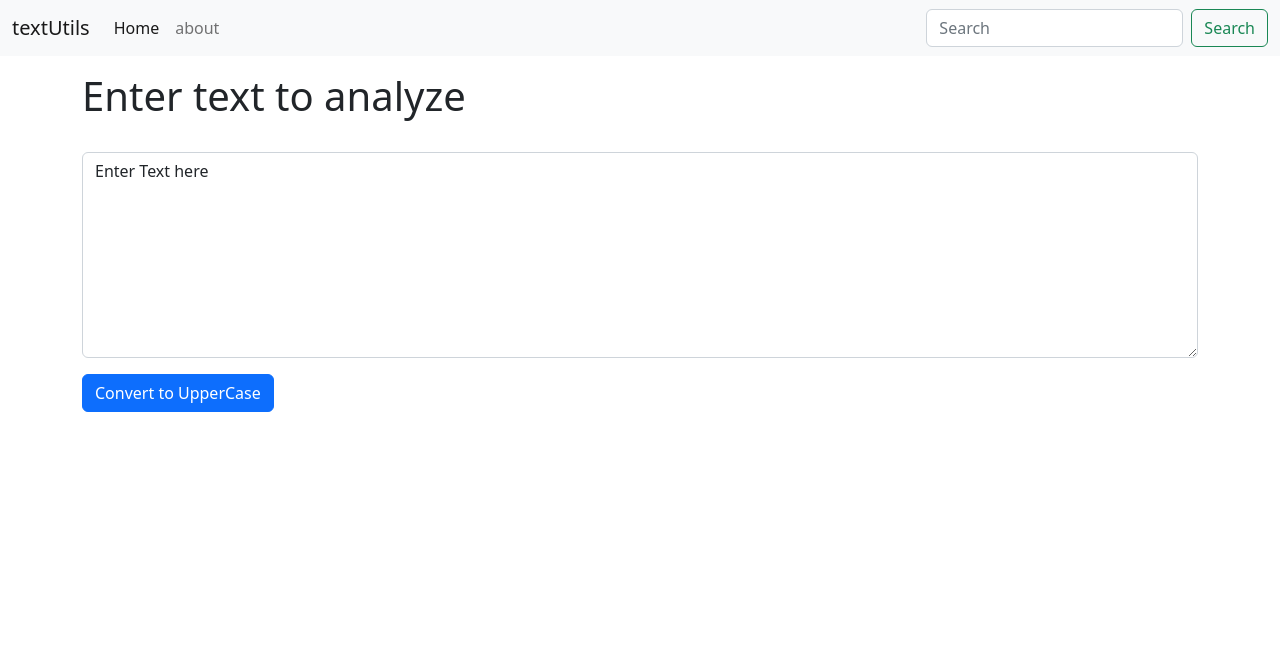
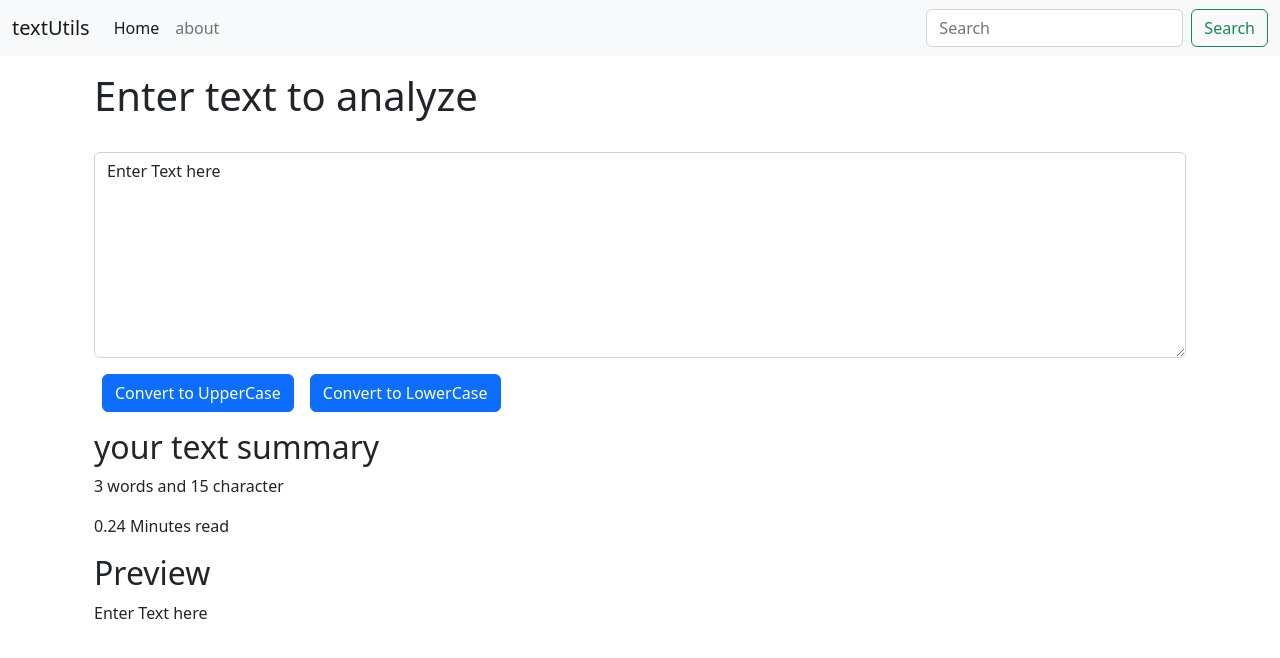
Before and after one commit to urvi004/textutils, a React (Create React App) app: page / in a window 1280 px wide. Shown: the top 658 px of the page. Built offline with nearby package versions, Linux system fonts and the light colour scheme.

Commit message:
functionality added

```diff
--- a/src/components/TextForm.js
+++ b/src/components/TextForm.js
@@ -12,6 +12,12 @@ export default function TextForm(props) {
     setText(newText)
   }
 
+  const handleLowClick = () => {
+    console.log("lowerCase was clicked")
+    let newText = text.toLowerCase();
+    setText(newText)
+  }
+
   const handleOnChange = (e) => {
     console.log("on Change")
     setText(e.target.value)
@@ -19,13 +25,23 @@ export default function TextForm(props) {
 
 
   return (
-    <div>
+    <>
+    <div className= "container">
         <h1>{props.heading}</h1>
       <div className="mb-3">
          <label htmlFor="myBox" className="form-label"></label>
          <textarea className="form-control" value={text} onChange={handleOnChange} id="myBox" rows="8"></textarea>
       </div>
-      <button className="btn btn-primary" onClick={handleUpClick} >Convert to UpperCase</button>
+        <button className="btn btn-primary mx-2" onClick={handleUpClick} >Convert to UpperCase</button>
+        <button className="btn btn-primary mx-2" onClick={handleLowClick} >Convert to LowerCase</button>
     </div>
+    <div className="container my-3">
+         <h2>your text summary</h2>
+         <p> {text.split(" ").length} words and {text.length} character</p>
+         <p> {0.08*text.split(" ").length} Minutes read</p>
+         <h2>Preview</h2>
+         <p>{text}</p>
+    </div>
+    </>
   )
 }
```
